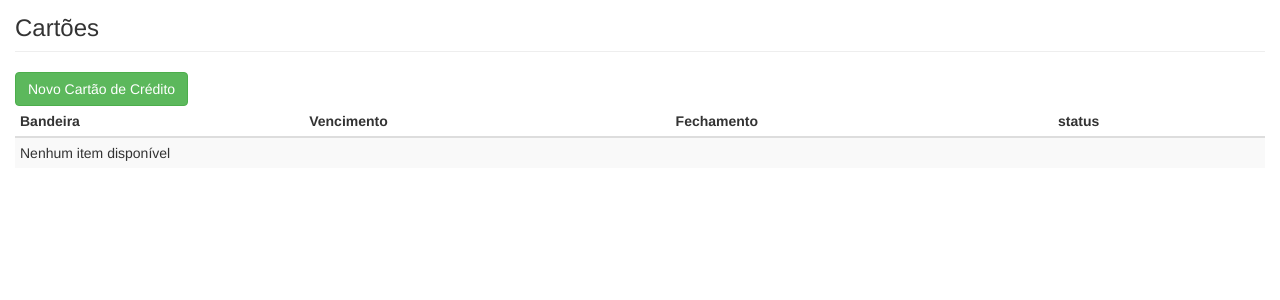
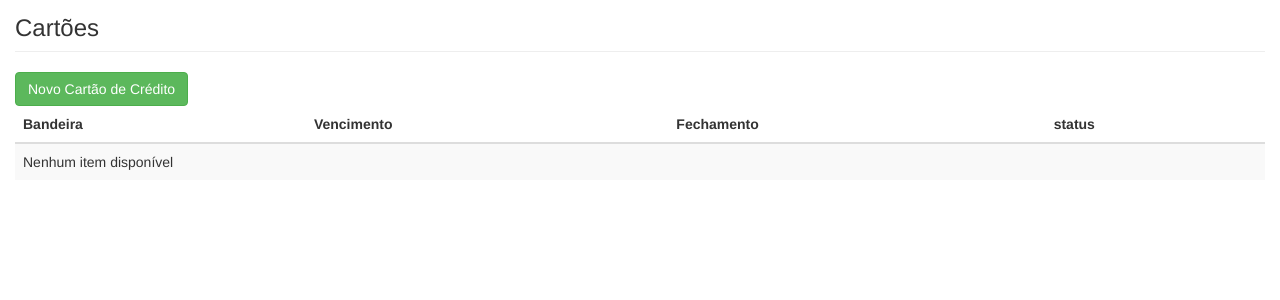
Before and after one commit to FabianoAlmeidaMelo/helper, a Django app: template helper/helper/agenda/templates/agenda/cartaocredito_list.html in a window 1280 px wide. Shown: the part 51-351 px from the top of the page. Run offline with Django 3.2, Linux system fonts and the light colour scheme; the template is opened without the code that fills it, so the values that code supplies are empty; some libraries are stand-ins or nearby versions.

Commit message:
ref #37 padroniza as tabelas das listagens: table table-striped

```diff
--- a/helper/helper/agenda/templates/agenda/agenda_list.html
+++ b/helper/helper/agenda/templates/agenda/agenda_list.html
@@ -12,7 +12,7 @@
 <div class="row-fluid">
 <!-- {# ref #34  como o user vai ter mais de 2 agendas, ainda não foi definido $$ #} -->
 <!-- {#<a class="btn btn-success" href="{% url 'agenda_add' conta.id %}">Nova Agenda</a> #}-->
-  <table class="table table-striped table-condensed table-hover">
+  <table class="table table-striped">
     <thead>
       <tr>
         <th>Nome</th>
--- a/helper/helper/agenda/templates/agenda/cartaocredito_list.html
+++ b/helper/helper/agenda/templates/agenda/cartaocredito_list.html
@@ -13,7 +13,7 @@
 
 <div class="row-fluid">
   <a class="btn btn-success" href="{% url 'cartao_add' conta.id %}">Novo Cartão de Crédito</a>
-    <table class="table table-striped table-condensed table-hover">
+    <table class="table table-striped">
       <thead>
         <tr>
           <th>Bandeira</th>
--- a/helper/helper/agenda/templates/agenda/servico_list.html
+++ b/helper/helper/agenda/templates/agenda/servico_list.html
@@ -10,7 +10,6 @@
 {% endblock page_title %}
 
 {% block content %}
-<h5>Filtro</h5>
 <form class="form-inline well" method="GET" action="#">
   <div class="form-group">
     {% bootstrap_field form.nome %}
@@ -22,7 +21,7 @@
   </div>
 </form>
 <div class="row-fluid">
-    <table class="table table-striped table-condensed table-hover">
+    <table class="table table-striped">
       <thead>
         <tr>
           <th>Nome</th>
--- a/helper/helper/agenda/templates/agenda/tarefa_list.html
+++ b/helper/helper/agenda/templates/agenda/tarefa_list.html
@@ -65,7 +65,7 @@
 
 <div class="row-fluid">
 
-  <table class="table table-striped table-condensed table-hover">
+  <table class="table table-striped">
     <thead>
       <tr>
         <th>Titulo</th>
```
